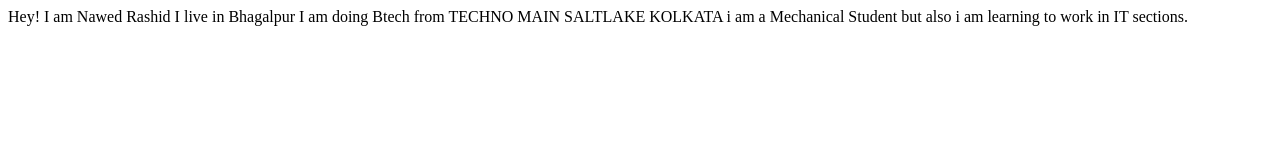
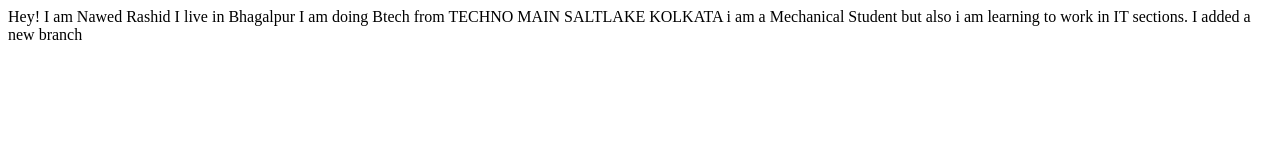
Before and after one commit to nawedrashid/nawedrashid.com, a plain HTML site: page index.html in a window 1280 px wide. Drawn offline with Linux system fonts and the light colour scheme.

Commit message:
fix: new branch
new branch added

```diff
--- a/index.html
+++ b/index.html
@@ -10,5 +10,7 @@
     I live in Bhagalpur
     I am doing Btech from TECHNO MAIN SALTLAKE KOLKATA
     i am a Mechanical Student but also i am learning to work in IT sections.
+
+    I added a new branch
 </body>
 </html>
```
